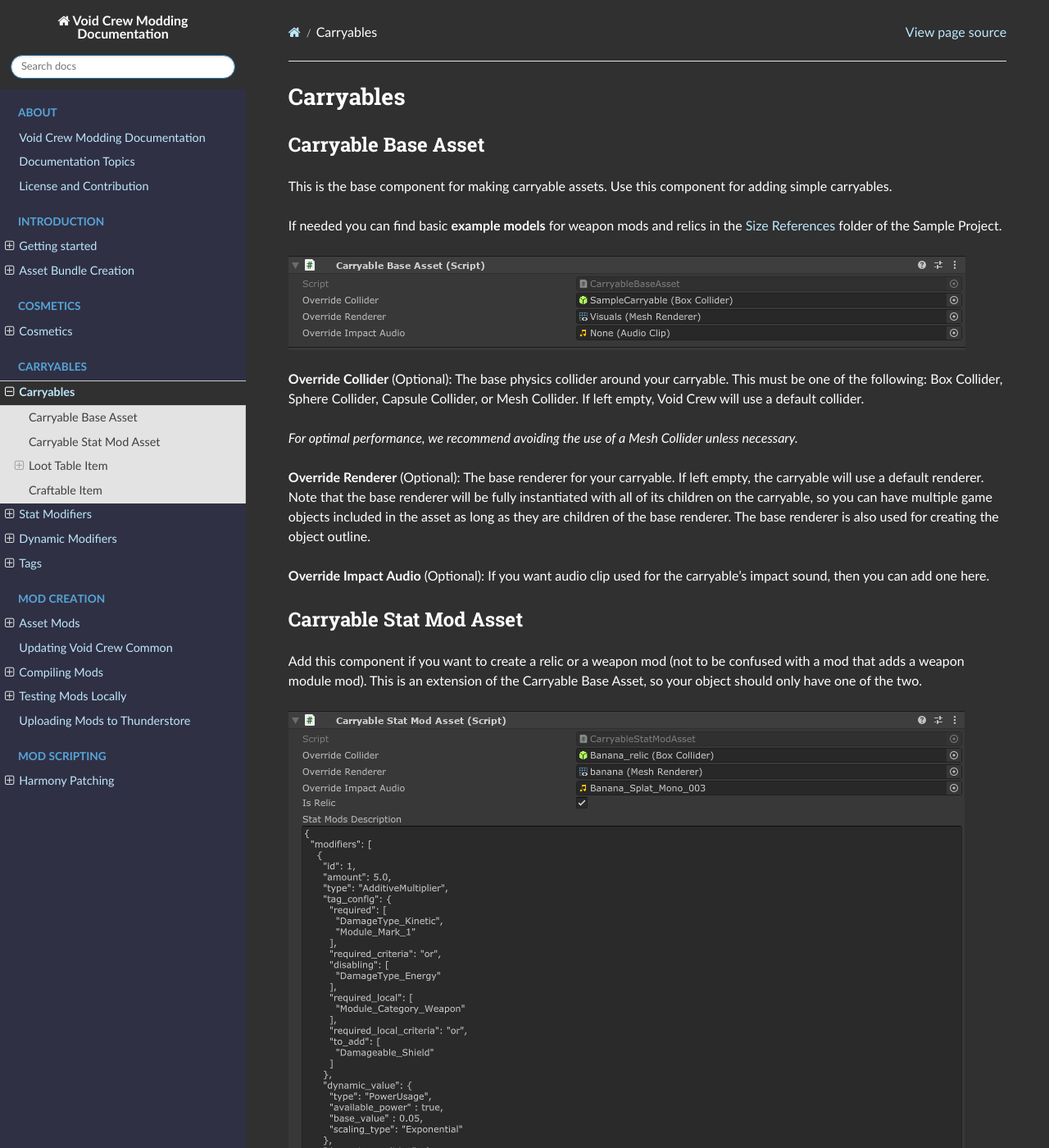
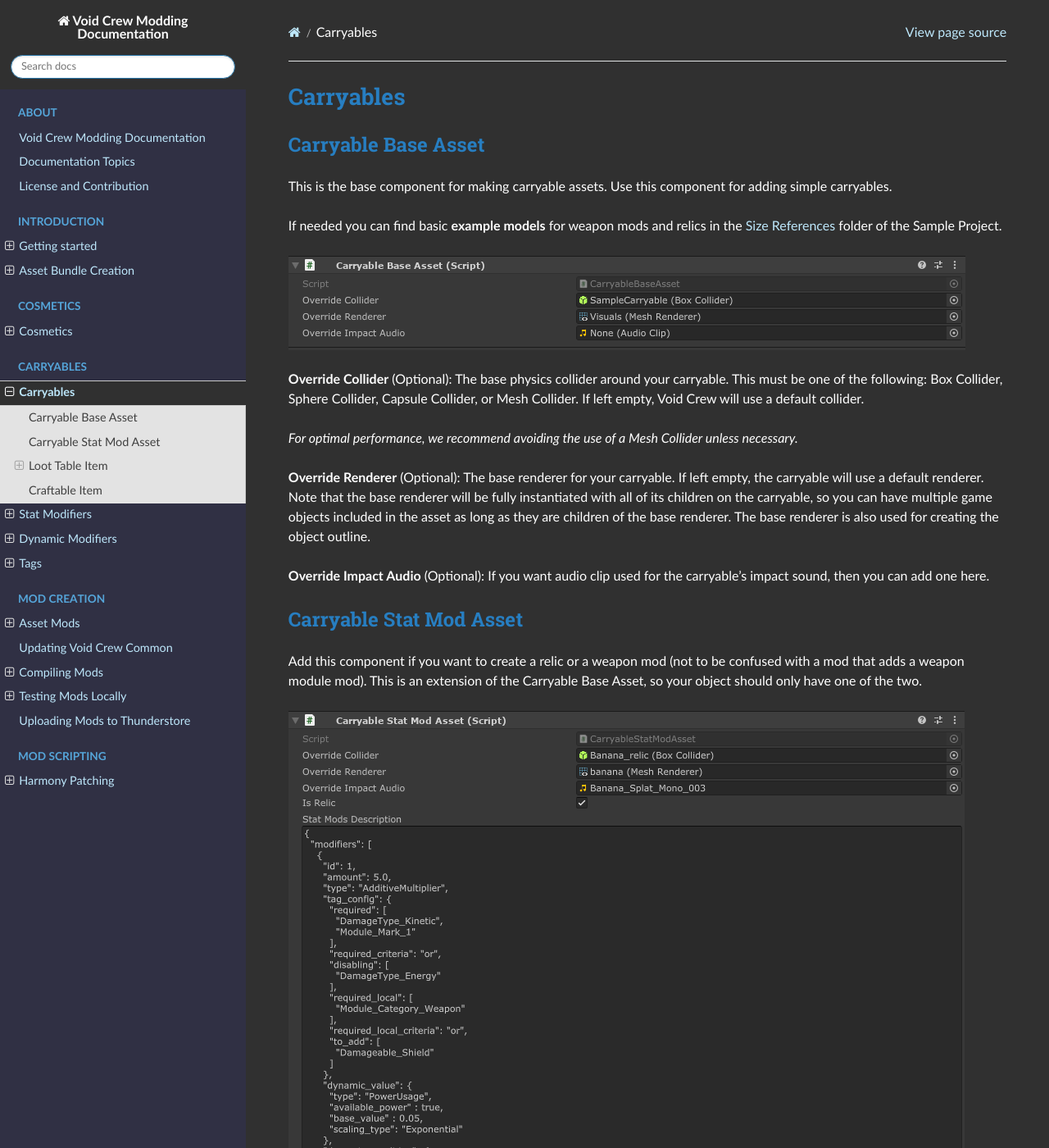
Before and after one commit to HutlihutGames/void_crew_modding_documentation, a Sphinx documentation site: the page built from Docs/Carryables/Carryables.md, in a window 1280 px wide and 1400 px high. Shown: the whole window at 82% size. Built offline with Sphinx 7.4.7 and the Read the Docs theme 3.1.0, drawn with Linux system fonts in a browser that asks for light colours.

Commit message:
Made headers blue so they are easier to tell apart

```diff
--- a/Docs/_static/css/voidcrew.css
+++ b/Docs/_static/css/voidcrew.css
@@ -86,7 +86,7 @@ a:hover {
 
 /* Text */
 h1, h2, h3, h4, h5 {
-    color: var(--ui-color__white);
+    color: var(--ui-color__blue);
 }
 
 p {
```
